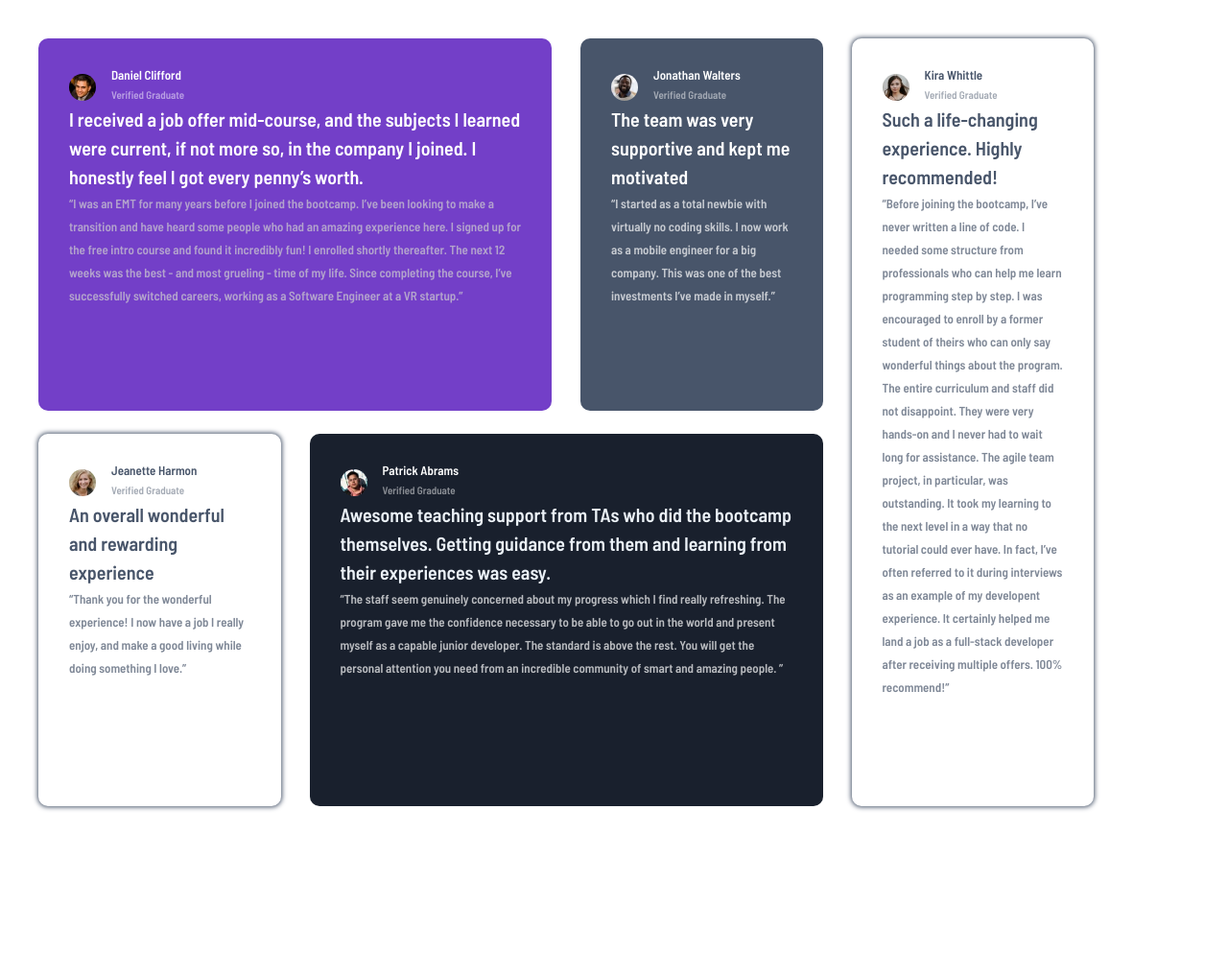
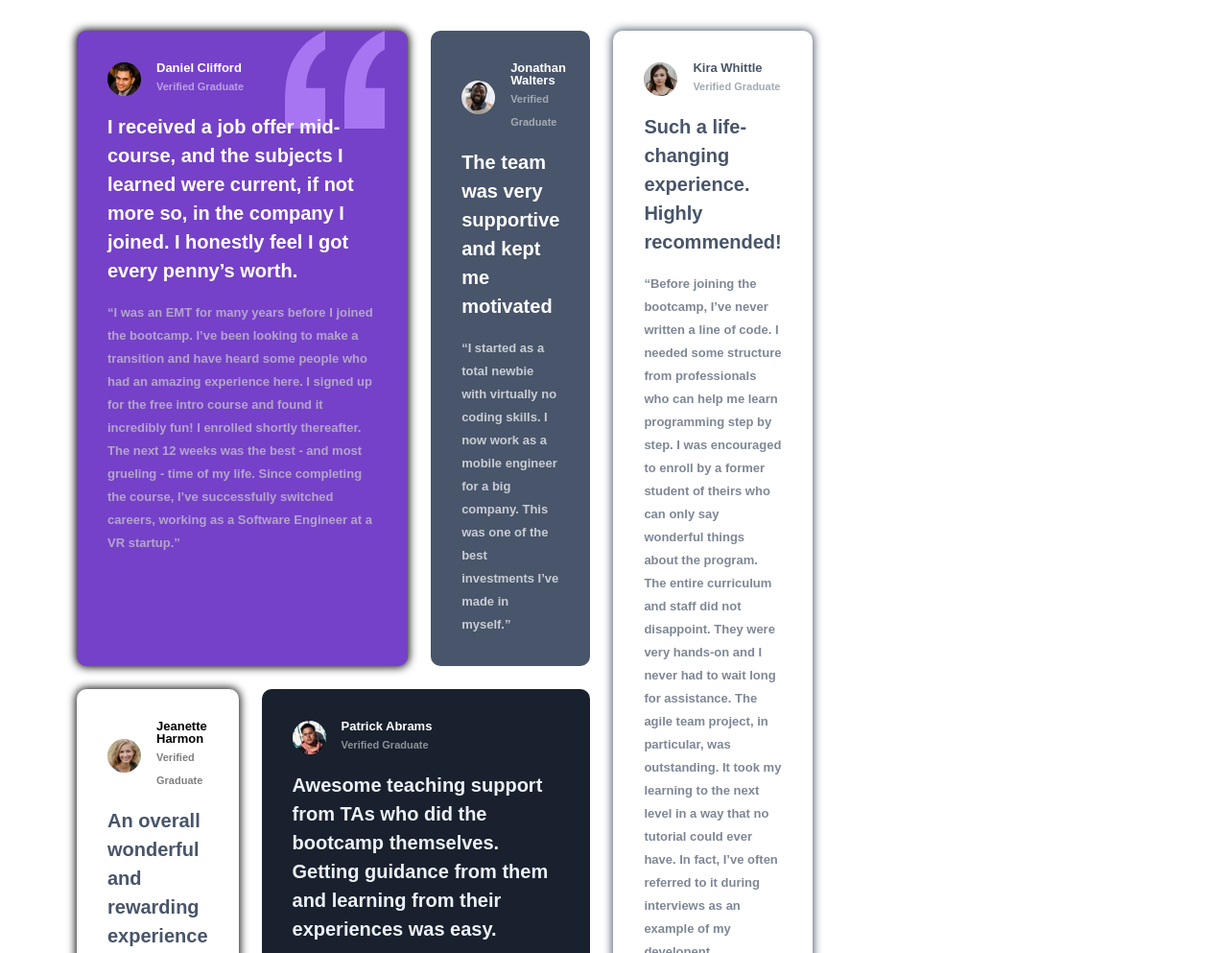
Before and after one commit to Mrbabet/Testimonials-grid-section, a plain HTML site: page src/index.html in a window 1280 px wide. Shown: the top 993 px of the page at 96% size. Before the commit the page ends 880 px from the top, so only its background shows below. Drawn offline with Linux system fonts and the light colour scheme.

Commit message:
Add files via upload

```diff
--- a/src/index.html
+++ b/src/index.html
@@ -17,7 +17,7 @@
   </head>
   <body>
     <div class="flex-container grid-container">
-      <article class="article-img article-1">
+      <article class="article-img article">
         <!-- <svg width="104" height="102" xmlns="http://www.w3.org/2000/svg">
           <path
             d="M104 102V59.727H84.114c0-5.871.689-11.182 2.068-15.933 1.379-4.75 3.42-9.287 6.125-13.61C95.01 25.86 98.909 22.257 104 19.375V0c-9.758 4.27-17.712 9.874-23.864 16.813-6.151 6.939-10.712 14.545-13.681 22.818C63.485 47.904 62 59.941 62 75.74V102h42zm-62 0V59.727H22.114c0-5.871.689-11.182 2.068-15.933 1.379-4.75 3.42-9.287 6.125-13.61C33.01 25.86 36.909 22.257 42 19.375V0c-9.652 4.27-17.58 9.874-23.784 16.813C12.01 23.752 7.424 31.358 4.455 39.631 1.485 47.904 0 59.941 0 75.74V102h42z"
@@ -49,7 +49,7 @@
         >
       </article>
 
-      <article class="article-2">
+      <article class="article">
         <div class="flex">
           <img src="/images/image-jonathan.jpg" alt="" />
           <div>
@@ -65,7 +65,7 @@
           investments I’ve made in myself.</q
         >
       </article>
-      <article class="article-3 white">
+      <article class="article white">
         <div class="flex">
           <img src="/images/image-jeanette.jpg" alt="" />
           <div>
@@ -80,7 +80,7 @@
           enjoy, and make a good living while doing something I love.</q
         >
       </article>
-      <article class="article-4">
+      <article class="article">
         <div class="flex">
           <img src="/images/image-patrick.jpg" alt="" />
           <div>
@@ -103,7 +103,7 @@
           people.
         </q>
       </article>
-      <article class="article-5 white">
+      <article class="article white">
         <div class="flex">
           <img src="/images/image-kira.jpg" alt="" />
           <div>
@@ -129,6 +129,7 @@
           developer after receiving multiple offers. 100% recommend!</q
         >
       </article>
+      <article class="article">Change view of page</article>
     </div>
   </body>
 </html>
--- a/src/scss/main.scss
+++ b/src/scss/main.scss
@@ -1,5 +1,4 @@
-@import url(https://fonts.googleapis.com/css2?family=Barlow+Semi+Condensed:wght@400;600&display=swap);
-
+/* Box sizing rules */
 *,
 *::before,
 *::after {
@@ -12,34 +11,42 @@ h1,
 h2,
 h3,
 h4,
-h5,
-h6,
-p {
+p,
+figure,
+blockquote,
+dl,
+dd {
   margin: 0;
 }
 
-html,
-body {
-  overflow-x: hidden;
+/* Remove list styles on ul, ol elements with a list role, which suggests default styling will be removed */
+ul[role="list"],
+ol[role="list"] {
+  list-style: none;
 }
 
-html {
+/* Set core root defaults */
+html:focus-within {
   scroll-behavior: smooth;
 }
 
 /* Set core body defaults */
 body {
   min-height: 100vh;
-  font-family: sans-serif;
-  font-size: 100%;
+  text-rendering: optimizeSpeed;
   line-height: 1.5;
-  text-rendering: optimizeSpeed;
+}
+
+/* A elements that don't have a class get default styles */
+a:not([class]) {
+  text-decoration-skip-ink: auto;
 }
 
 /* Make images easier to work with */
-img {
+img,
+picture {
+  max-width: 100%;
   display: block;
-  max-width: 100%;
 }
 
 /* Inherit fonts for inputs and buttons */
@@ -50,8 +57,12 @@ select {
   font: inherit;
 }
 
-/* Remove all animations and transitions for people that prefer not to see them */
+/* Remove all animations, transitions and smooth scroll for people that prefer not to see them */
 @media (prefers-reduced-motion: reduce) {
+  html:focus-within {
+    scroll-behavior: auto;
+  }
+
   *,
   *::before,
   *::after {
@@ -60,117 +71,145 @@ select {
     transition-duration: 0.01ms !important;
     scroll-behavior: auto !important;
   }
+}
+body {
+  display: grid;
+  place-content: center;
+  font-family: "Barlow Semi Condensed", sans-serif;
+}
+.grid-container {
+  display: grid;
+  gap: 1.5rem;
+  grid-auto-columns: 1fr;
+  grid-template-areas:
+    "one"
+    "two"
+    "three"
+    "four"
+    "five"
+    "six";
+  padding-block: 2rem;
+  width: min(95%, 70rem);
+  margin-inline: auto;
+}
+.flex {
+  display: flex;
+  align-items: center;
+  margin-bottom: 1rem;
+}
+.article {
+  box-shadow: 0 0 10px 1px;
+  border-radius: 10px;
+  padding: 2rem;
 
-  html {
-    scroll-behavior: initial;
+  img {
+    border-radius: 50%;
+    height: 35px;
+    width: 35px;
+    margin-right: 1rem;
   }
-}
-*{
-    box-sizing: border-box;
-}
-body{
-    font-family: 'Barlow Semi Condensed', sans-serif;
 
-
-
-}
-.flex-container{
-    display: flex;
-    flex-direction: column;
-    gap: 1.5rem;
-    margin: 40px;
-
-
-}
-article{
-    color: #fff;
-    border-radius:10px ;
-    padding: 2rem;
-    box-shadow: 0 0 5px 1px;
-    overflow: hidden;
-
-    .heading{
+  h1 {
     font-size: 13px;
     line-height: 13px;
     font-weight: 600;
-
   }
-    .status{
+  span {
     font-size: 11px;
     line-height: 11px;
     font-weight: 600;
     opacity: 0.5;
-
   }
-    .p-bold{
+  p {
     font-size: 20px;
     font-weight: bold;
+    margin-bottom: 1rem;
   }
-   .quote{
+
+  q {
     font-size: 13px;
     line-height: 13px;
     font-weight: 600;
     opacity: 0.7;
   }
-
-    img{
-        border-radius: 50%;
-        margin-right: 1rem;
-        width: 28px;
-        height: 28px;
+}
+.article:nth-child(1) {
+  grid-area: one;
+  background-color: hsl(263, 55%, 52%);
+  h1,
+  p,
+  span {
+    color: white;
+  }
+  q {
+    color: #cfcfcf;
+  }
+  background-image: url(/images/bg-pattern-quotation.svg);
+  background-repeat: no-repeat;
+  background-position: top right 10%;
+}
+.article:nth-child(2) {
+  color: white;
+  grid-area: two;
+  background-color: hsl(217, 19%, 35%);
+}
+.article:nth-child(3) {
+  grid-area: three;
+  background-color: hsl(0, 0%, 100%);
+  .p-bold {
+    color: #48556a;
+  }
+}
+.article:nth-child(4) {
+  grid-area: four;
+  background-color: hsl(219, 29%, 14%);
+  color: white;
+  .p-bold {
+    color: #ecf2f8;
+  }
+}
+.article:nth-child(5) {
+  grid-area: five;
+  background-color: hsl(0, 0%, 100%);
+  color: #48556a;
+}
+.article:nth-child(6) {
+  grid-area: six;
+  text-align: center;
+}
+@media screen and (min-width: 33em) {
+  .grid-container {
+    grid-template-areas:
+      "one one"
+      "two three"
+      "five five"
+      "four four";
+  }
 }
 
-    .flex{
-        align-items: center;
+@media screen and (min-width: 38em) {
+  .grid-container {
+    grid-template-areas:
+      "one one"
+      "two five"
+      "three five"
+      "four four";
+  }
 }
 
-
-}
-.article-1{
-    background-color: #733FC8;
-   .quote{
-    color: #CFCFCF;
+@media screen and (min-width: 54em) {
+  .grid-container {
+    grid-template-areas:
+      "one one two"
+      "five five five"
+      "three four four";
   }
 }
-.article-2{
-    background-color: #48556A;
 
-}
-.article-3{
-    background-color: #fff;
-    color: #48556A;
-}
-.article-4{
-    background-color: #19202D;
-    .p-bold{
-        color: #ECF2F8;
+@media screen and (min-width: 75em) {
+  .grid-container {
+    grid-template-areas:
+      "one one two five"
+      "three four four five";
   }
 }
-.article-5{
-    background-color: #fff;
-    color:#48556A
-}
-.flex{
-    display: flex;
-}
-@media screen and (min-width: 900px){
-
-    .grid-container{
-        display: grid;
-        grid-template-columns: repeat(4,1fr);
-        grid-template-rows: repeat(2, 1fr);
-        gap: 1.5rem;
-        row-gap: 24px;
-        column-gap: 30px;
-        max-width: 1100px;
-        min-height: 100vh;
-        margin: 40px;}
-
-    .article-1,.article-4{
-        grid-column: span 2;
-    }
-    .article-5{
-        grid-row:1/3 ;
-        grid-column: 4/5;
-    }
-}
```
Also changed, not shown: src/scss/main.css, 1 other file. Lines whose indentation alone changed are shown as unchanged.
